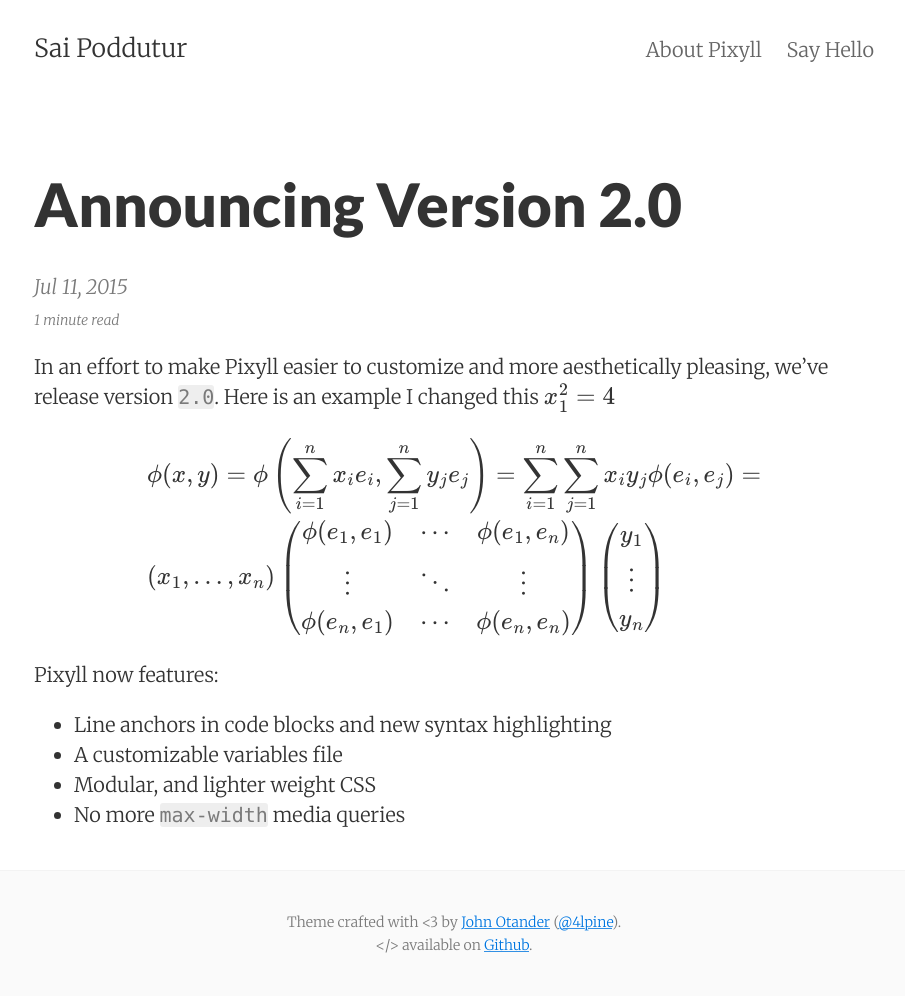
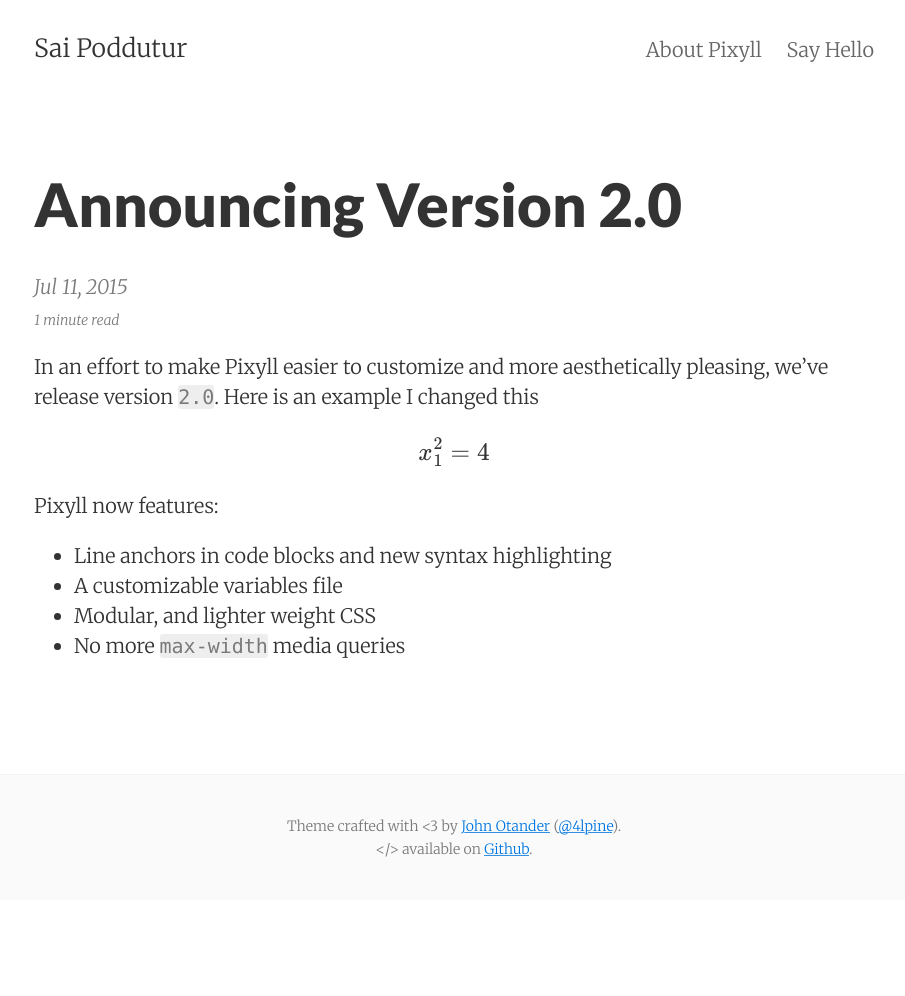
Before and after one commit to poddutur/poddutur.github.io, a Jekyll site: the page built from _posts/2015-07-11-announcing-pixyll-version-2.md, in a window 1280 px wide. Shown: the whole page, without its empty margins (186-1091 px from the left). Built offline with Jekyll 4.4.1, drawn with Linux system fonts in a browser that asks for light colours; formulas are drawn with MathJax 3; comment, search, counter and statistics services are not loaded; after the commit the page ends 900 px from its top, so only the background shows below that.

Commit message:
Update 2015-07-11-announcing-pixyll-version-2.md

```diff
--- a/_posts/2015-07-11-announcing-pixyll-version-2.md
+++ b/_posts/2015-07-11-announcing-pixyll-version-2.md
@@ -7,24 +7,9 @@ categories: jekyll pixyll
 ---
 
 In an effort to make Pixyll easier to customize and more aesthetically pleasing, we've release version `2.0`.
-Here is an example I changed this $$ x_1^2 = 4 $$
+Here is an example I changed this
 <div>
-$$
-\begin{align*}
-  & \phi(x,y) = \phi \left(\sum_{i=1}^n x_ie_i, \sum_{j=1}^n y_je_j \right)
-  = \sum_{i=1}^n \sum_{j=1}^n x_i y_j \phi(e_i, e_j) = \\
-  & (x_1, \ldots, x_n) \left( \begin{array}{ccc}
-      \phi(e_1, e_1) & \cdots & \phi(e_1, e_n) \\
-      \vdots & \ddots & \vdots \\
-      \phi(e_n, e_1) & \cdots & \phi(e_n, e_n)
-    \end{array} \right)
-  \left( \begin{array}{c}
-      y_1 \\
-      \vdots \\
-      y_n
-    \end{array} \right)
-\end{align*}
-$$
+$$ x_1^2 = 4 $$
 </div>
 
 Pixyll now features:
```
